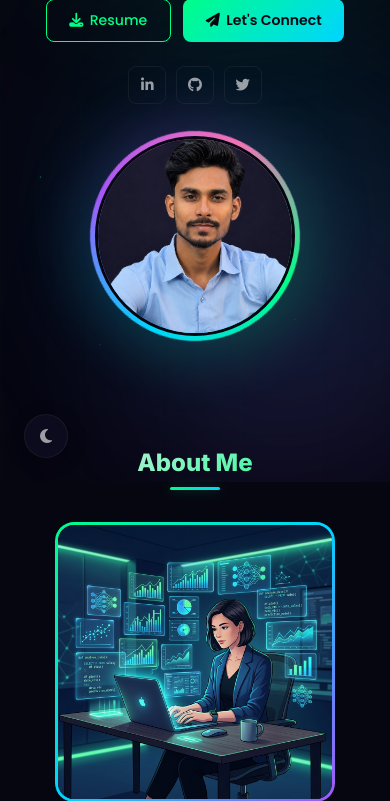
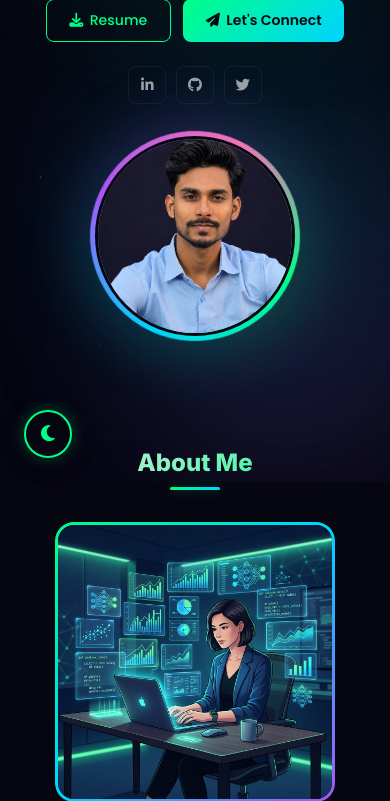
Before and after one commit to Abdulla1202/My-Portfolio-Porject, a Django app: template portfolio/Base/templates/home.html in a window 390 px wide; the page is wider, and only the part inside the window is pictured. Shown: the part 362-1163 px from the top of that part. Run offline with Django 3.2, Linux system fonts and the light colour scheme; the template is opened without the code that fills it, so the values that code supplies are empty.

Commit message:
Theme toggle button now glows, larger, always visible. Email/phone already clickable.

```diff
--- a/portfolio/static/css/style.css
+++ b/portfolio/static/css/style.css
@@ -104,14 +104,17 @@ body::before {
 
 /* Fixed Theme Toggle — Left Corner */
 .theme-toggle-fixed {
-    position:fixed; bottom:1.5rem; left:1.5rem; z-index:1001;
-    width:44px; height:44px; border-radius:50%; border:1px solid var(--border);
-    background:var(--card); color:var(--text2); cursor:pointer;
-    display:flex; align-items:center; justify-content:center; font-size:1rem;
-    transition:all .35s ease; backdrop-filter:blur(15px);
-    box-shadow:0 4px 20px rgba(0,0,0,.2);
+    position:fixed; bottom:1.5rem; left:1.5rem; z-index:9999;
+    width:48px; height:48px; border-radius:50%;
+    border:2px solid var(--accent);
+    background:var(--bg); color:var(--accent); cursor:pointer;
+    display:flex; align-items:center; justify-content:center; font-size:1.15rem;
+    transition:all .35s ease; backdrop-filter:blur(20px);
+    box-shadow:0 4px 25px rgba(0,0,0,.3), 0 0 15px var(--glow);
+    animation:pulseGlow 3s ease-in-out infinite;
 }
-.theme-toggle-fixed:hover { color:var(--accent); border-color:var(--accent); background:rgba(0,255,136,.08); transform:scale(1.1); box-shadow:0 4px 25px var(--glow); }
+@keyframes pulseGlow { 0%,100%{box-shadow:0 4px 25px rgba(0,0,0,.3), 0 0 10px var(--glow)} 50%{box-shadow:0 4px 25px rgba(0,0,0,.3), 0 0 25px var(--glow)} }
+.theme-toggle-fixed:hover { transform:scale(1.15) rotate(20deg); box-shadow:0 4px 30px var(--glow); background:var(--accent); color:var(--bg); }
 
 .right-nav ul { display:flex; list-style:none; gap:.2rem; }
 .right-nav ul li a { text-decoration:none; color:var(--text2); font-family:'Poppins',sans-serif; font-size:.85rem; padding:.45rem .8rem; border-radius:.4rem; transition:all .35s ease; position:relative; }
```
